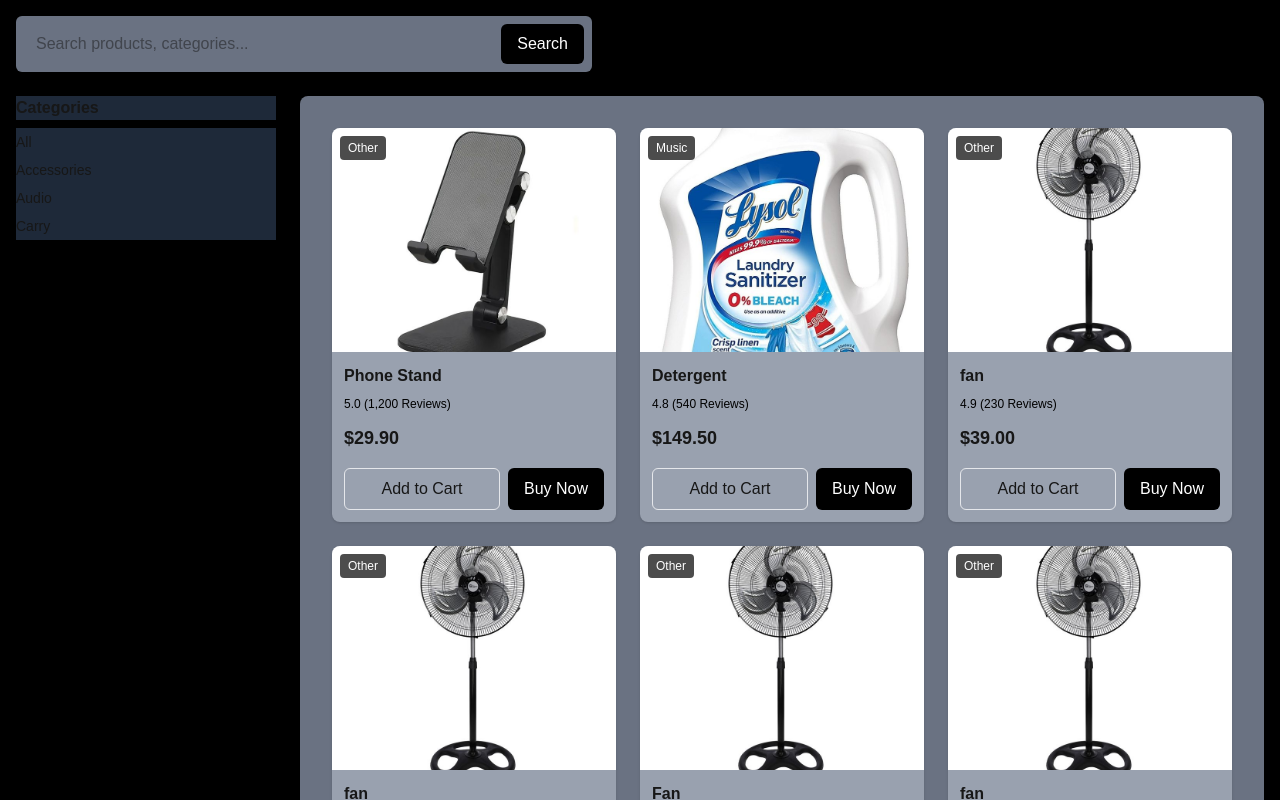
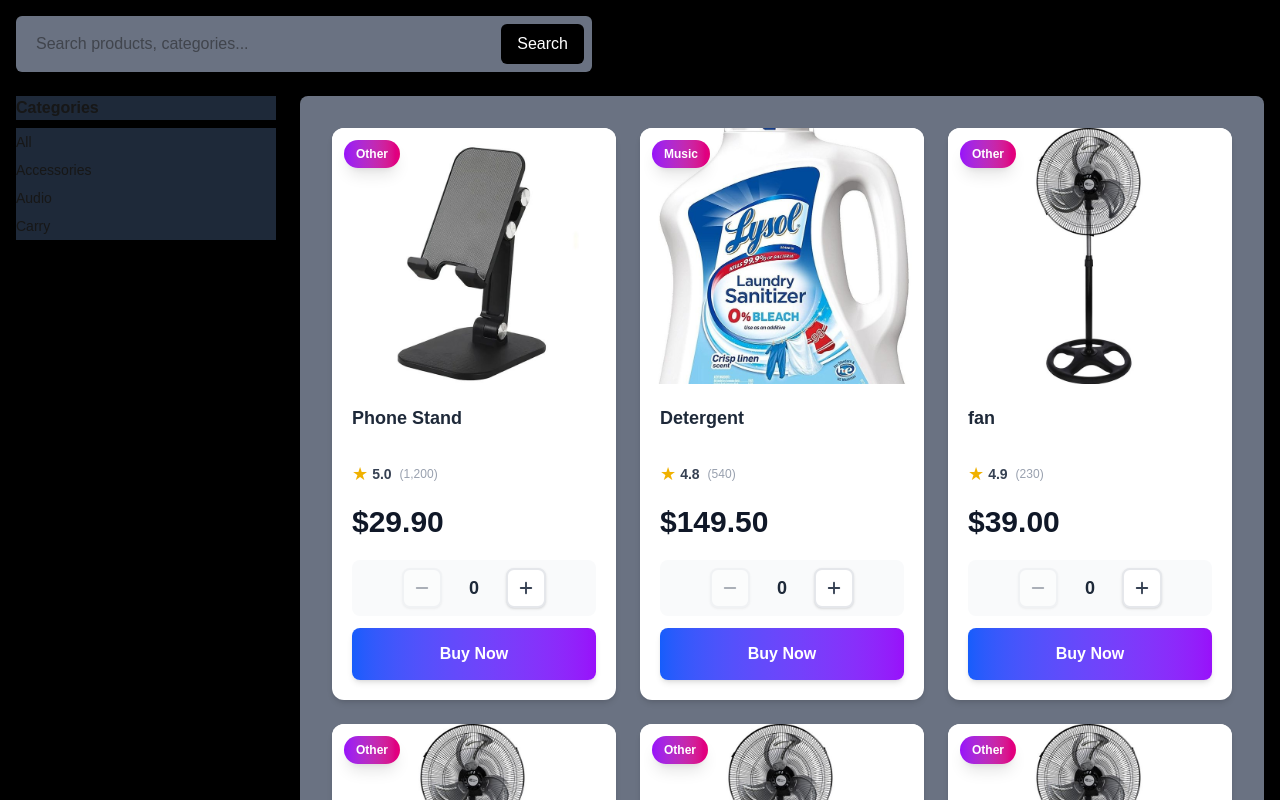
Before and after one commit to Richard-Adewoye/Supermarket-PWA, a Next.js app: page / in a window 1280 px wide. Shown: the part 400-1200 px from the top of the page. Built offline with nearby package versions, Linux system fonts and the light colour scheme.

Commit message:
Navbar and Add to Cart

```diff
--- /dev/null
+++ b/src/app/ClientWrapper.tsx
@@ -0,0 +1,16 @@
+// app/ClientWrapper.tsx
+'use client';
+
+import { CartProvider } from './context/CartContext';
+import Navbar from './components/Navbar';
+import AppFooter from './components/AppFooter';
+
+export default function ClientWrapper({ children }: { children: React.ReactNode }) {
+  return (
+    <CartProvider>
+      <Navbar />
+      {children}
+      <AppFooter />
+    </CartProvider>
+  );
+}
--- /dev/null
+++ b/src/app/checkout/page.tsx
@@ -0,0 +1,54 @@
+'use client';
+import { useCart } from '../context/CartContext';
+import Link from 'next/link';
+
+export default function CheckoutPage() {
+  const { cart, remove, clear, total } = useCart();
+
+  const handleConfirmOrder = () => {
+    // Prepare order summary message
+    const summary = cart.map(item => `${item.name} x${item.quantity}`).join(', ');
+    const whatsappURL = `https://wa.me/?text=Order: ${encodeURIComponent(summary)}`;
+    window.open(whatsappURL, '_blank');
+  };
+
+  if (cart.length === 0) return <p className="p-8 text-center">Your cart is empty.</p>;
+
+  return (
+    <div className="p-6 max-w-4xl mx-auto">
+      <h1 className="text-2xl font-bold mb-4">Checkout</h1>
+      <div className="space-y-4">
+        {cart.map(item => (
+          <div key={item.id} className="flex justify-between items-center bg-gray-100 p-3 rounded-lg">
+            <span>{item.name} x {item.quantity}</span>
+            <span>${(item.price * item.quantity).toFixed(2)}</span>
+            <button
+              className="text-red-500"
+              onClick={() => remove(item.id)}
+            >
+              Remove
+            </button>
+          </div>
+        ))}
+      </div>
+
+      <div className="mt-6 flex justify-between items-center">
+        <span className="font-bold text-lg">Total: ${total.toFixed(2)}</span>
+        <div className="flex gap-3">
+          <button
+            className="px-4 py-2 bg-gray-300 rounded-md"
+            onClick={clear}
+          >
+            Clear Cart
+          </button>
+          <button
+            className="px-4 py-2 bg-green-600 text-white rounded-md"
+            onClick={handleConfirmOrder}
+          >
+            Confirm Order
+          </button>
+        </div>
+      </div>
+    </div>
+  );
+}
--- a/src/app/components/ProductCard.tsx
+++ b/src/app/components/ProductCard.tsx
@@ -1,28 +1,111 @@
 'use client';
-import React from 'react';
+import React, { useEffect } from 'react';
+import { useRouter } from 'next/navigation';
+import { Plus, Minus } from 'lucide-react';
 import type { Product } from '../lib/mockProducts';
 import { useCart } from '../context/CartContext';
 
+export default function ProductCard({ product }: { product: Product }) {
+  const { cart, add, remove, updateQuantity } = useCart();
+  const router = useRouter();
 
-export default function ProductCard({ product }: { product: Product }) {
-const { add } = useCart();
+  // Find if this product is in cart and get its quantity
+  const cartItem = cart.find(item => item.id === product.id);
+  const quantity = cartItem?.quantity || 0;
 
+  // Debug: log when cart changes
+  useEffect(() => {
+    console.log(`Product ${product.id} - Cart:`, cart);
+    console.log(`Product ${product.id} - Quantity:`, quantity);
+  }, [cart, quantity, product.id]);
+
+  const handleBuyNow = () => {
+    console.log('Buy Now clicked for:', product.id);
+    if (quantity === 0) {
+      add(product);
+    }
+    router.push('/checkout');
+  };
+
+  const handleIncrement = () => {
+    console.log('Increment clicked for:', product.id);
+    add(product);
+    console.log('After add, cart:', cart);
+  };
+
+  const handleDecrement = () => {
+    console.log('Decrement clicked for:', product.id, 'Current quantity:', quantity);
+    if (quantity === 1) {
+      remove(product.id);
+    } else if (quantity > 1) {
+      updateQuantity(product.id, quantity - 1);
+    }
+  };
 
   return (
-<article className="bg-gray-400 rounded-lg shadow-sm overflow-hidden flex flex-col">
-<div className="relative h-44 md:h-56">
-<img src={product.imageUrl} alt={product.name} className="w-full h-full object-cover" />
-<span className="absolute top-2 left-2 bg-black/70 text-white text-xs px-2 py-1 rounded">{product.categoryTag}</span>
+    <article className="bg-white rounded-xl shadow-md hover:shadow-xl transition-all duration-300 overflow-hidden flex flex-col group">
+      <div className="relative h-48 md:h-64 overflow-hidden">
+        <img
+          src={product.imageUrl}
+          alt={product.name}
+          className="w-full h-full object-cover group-hover:scale-105 transition-transform duration-300"
+        />
+        <span className="absolute top-3 left-3 bg-gradient-to-r from-purple-600 to-pink-600 text-white text-xs font-semibold px-3 py-1.5 rounded-full shadow-lg">
+          {product.categoryTag}
+        </span>
       </div>
-<div className="p-3 flex-1 flex flex-col">
-<h3 className="text-sm md:text-base font-semibold">{product.name}</h3>
-<div className="mt-2 text-xs text-black">{product.rating.toFixed(1)} ({product.reviewCount.toLocaleString()} Reviews)</div>
-<div className="mt-3 text-lg font-bold">${product.price.toFixed(2)}</div>
-<div className="mt-4 flex gap-2">
-<button onClick={() => add(product)} className="flex-1 py-2 rounded-md border border-gray-200">
-Add to Cart
+
+      <div className="p-4 md:p-5 flex-1 flex flex-col">
+        <h3 className="text-base md:text-lg font-bold text-gray-800 line-clamp-2 min-h-[3rem]">
+          {product.name}
+        </h3>
+
+        <div className="mt-2 flex items-center gap-2">
+          <div className="flex items-center">
+            <span className="text-yellow-500 text-lg">★</span>
+            <span className="ml-1 text-sm font-semibold text-gray-700">
+              {product.rating.toFixed(1)}
+            </span>
+          </div>
+          <span className="text-xs text-gray-400">
+            ({product.reviewCount.toLocaleString()})
+          </span>
+        </div>
+
+        <div className="mt-4 mb-5">
+          <span className="text-2xl md:text-3xl font-bold text-gray-900">
+            ${product.price.toFixed(2)}
+          </span>
+        </div>
+
+        <div className="mt-auto space-y-3">
+          {/* Quantity Controls */}
+          <div className="flex items-center justify-center gap-3 bg-gray-50 rounded-lg p-2">
+            <button
+              onClick={handleDecrement}
+              disabled={quantity === 0}
+              className="w-10 h-10 flex items-center justify-center rounded-lg bg-white border-2 border-gray-200 text-gray-700 hover:border-red-400 hover:text-red-600 hover:bg-red-50 disabled:opacity-40 disabled:cursor-not-allowed disabled:hover:border-gray-200 disabled:hover:bg-white disabled:hover:text-gray-700 transition-all duration-200 shadow-sm"
+            >
+              <Minus size={18} strokeWidth={2.5} />
             </button>
-<button onClick={() => console.log('Buy now', product.id)} className="py-2 px-4 rounded-md bg-black text-white">
+
+            <span className="text-lg font-bold text-gray-800 min-w-[2.5rem] text-center">
+              {quantity}
+            </span>
+
+            <button
+              onClick={handleIncrement}
+              className="w-10 h-10 flex items-center justify-center rounded-lg bg-white border-2 border-gray-200 text-gray-700 hover:border-green-400 hover:text-green-600 hover:bg-green-50 transition-all duration-200 shadow-sm"
+            >
+              <Plus size={18} strokeWidth={2.5} />
+            </button>
+          </div>
+
+          {/* Buy Now Button */}
+          <button
+            onClick={handleBuyNow}
+            className="w-full py-3 md:py-3.5 rounded-lg bg-gradient-to-r from-blue-600 to-purple-600 text-white font-semibold text-sm md:text-base hover:from-blue-700 hover:to-purple-700 active:scale-[0.98] transition-all duration-200 shadow-md hover:shadow-lg"
+          >
             Buy Now
           </button>
         </div>
--- a/src/app/context/CartContext.tsx
+++ b/src/app/context/CartContext.tsx
@@ -1,51 +1,104 @@
 'use client';
-import React, { createContext, useContext, useState } from 'react';
+import React, { createContext, useContext, useEffect, useState, useCallback, useSyncExternalStore } from 'react';
 import type { Product } from '../lib/mockProducts';
 
+interface CartItem extends Product {
+  quantity: number;
+}
 
-type CartItem = { product: Product; qty: number };
+interface CartContextType {
+  cart: CartItem[];
+  add: (product: Product) => void;
+  remove: (id: string) => void;
+  updateQuantity: (id: string, quantity: number) => void;
+  clear: () => void;
+  total: number;
+  itemCount: number;
+}
 
+const CartContext = createContext<CartContextType | null>(null);
 
-type CartContextType = {
-items: CartItem[];
-add: (p: Product) => void;
-remove: (id: string) => void;
-clear: () => void;
+// Create a store outside React to manage cart state
+let cartStore: CartItem[] = [];
+let listeners: Set<() => void> = new Set();
+
+const notifyListeners = () => {
+  listeners.forEach(listener => listener());
 };
 
+const subscribe = (listener: () => void) => {
+  listeners.add(listener);
+  return () => listeners.delete(listener);
+};
 
-const CartContext = createContext<CartContextType | undefined>(undefined);
+const getSnapshot = () => cartStore;
 
+export const CartProvider = ({ children }: { children: React.ReactNode }) => {
+  const cart = useSyncExternalStore(subscribe, getSnapshot, getSnapshot);
+  const [isClient, setIsClient] = useState(false);
 
-export function CartProvider({ children }: { children: React.ReactNode }) {
-const [items, setItems] = useState<CartItem[]>([]);
+  // Load cart from localStorage on mount
+  useEffect(() => {
+    setIsClient(true);
+    const saved = localStorage.getItem('cart');
+    if (saved) {
+      try {
+        cartStore = JSON.parse(saved);
+        notifyListeners();
+      } catch (e) {
+        console.error('Failed to parse cart from localStorage', e);
+      }
+    }
+  }, []);
 
+  // Save to localStorage when cart changes
+  useEffect(() => {
+    if (isClient && cart.length >= 0) {
+      localStorage.setItem('cart', JSON.stringify(cart));
+    }
+  }, [cart, isClient]);
 
-function add(product: Product) {
-setItems((prev) => {
-const found = prev.find((i) => i.product.id === product.id);
-if (found) return prev.map((i) => (i.product.id === product.id ? { ...i, qty: i.qty + 1 } : i));
-return [...prev, { product, qty: 1 }];
-});
-}
+  const add = useCallback((product: Product) => {
+    const existing = cartStore.find(item => item.id === product.id);
+    if (existing) {
+      cartStore = cartStore.map(item =>
+        item.id === product.id ? { ...item, quantity: item.quantity + 1 } : item
+      );
+    } else {
+      cartStore = [...cartStore, { ...product, quantity: 1 }];
+    }
+    notifyListeners();
+  }, []);
 
+  const remove = useCallback((id: string) => {
+    cartStore = cartStore.filter(item => item.id !== id);
+    notifyListeners();
+  }, []);
 
-function remove(id: string) {
-setItems((prev) => prev.filter((i) => i.product.id !== id));
-}
+  const updateQuantity = useCallback((id: string, quantity: number) => {
+    cartStore = cartStore.map(item =>
+      item.id === id ? { ...item, quantity } : item
+    );
+    notifyListeners();
+  }, []);
 
+  const clear = useCallback(() => {
+    cartStore = [];
+    notifyListeners();
+  }, []);
 
-function clear() {
-setItems([]);
-}
+  const total = cart.reduce((sum, item) => sum + item.price * item.quantity, 0);
+  const itemCount = cart.reduce((sum, item) => sum + item.quantity, 0);
 
+  return (
+    <CartContext.Provider value={{ cart, add, remove, updateQuantity, clear, total, itemCount }}>
+      {children}
+    </CartContext.Provider>
+  );
+};
 
-return <CartContext.Provider value={{ items, add, remove, clear }}>{children}</CartContext.Provider>;
-}
-
-
-export function useCart() {
-const ctx = useContext(CartContext);
-if (!ctx) throw new Error('useCart must be used inside CartProvider');
-return ctx;
-}
+export const useCart = () => {
+  const ctx = useContext(CartContext);
+  if (!ctx) throw new Error('useCart must be used inside CartProvider');
+  return ctx;
+};
--- a/src/app/lib/mockProducts.ts
+++ b/src/app/lib/mockProducts.ts
@@ -42,7 +42,7 @@ reviewCount: 230,
 imageUrl: '/images/fan.jfif',
 },
 {
-id: 'p3',
+id: 'p4',
 name: 'fan',
 category: 'Carry',
 categoryTag: 'Other',
@@ -52,7 +52,7 @@ reviewCount: 230,
 imageUrl: '/images/fan.jfif',
 },
 {
-id: 'p3',
+id: 'p5',
 name: 'Fan',
 category: 'Carry',
 categoryTag: 'Other',
@@ -62,7 +62,7 @@ reviewCount: 230,
 imageUrl: '/images/fan.jfif',
 },
 {
-id: 'p3',
+id: 'p6',
 name: 'fan',
 category: 'Carry',
 categoryTag: 'Other',
--- a/src/app/page.tsx
+++ b/src/app/page.tsx
@@ -28,7 +28,6 @@ return (
 <ProductSearch />
 </div>
 
-
 <div className="grid grid-cols-1 md:grid-cols-[260px_1fr] gap-6">
 <div>
 <CategoryFilter />
```
Also changed, not shown: src/app/components/CartBadge.tsx (added, +16 -0 lines), src/app/components/Navbar.tsx (+28 -20 lines), src/app/layout.tsx (+9 -15 lines). Lines whose indentation alone changed are shown as unchanged.
